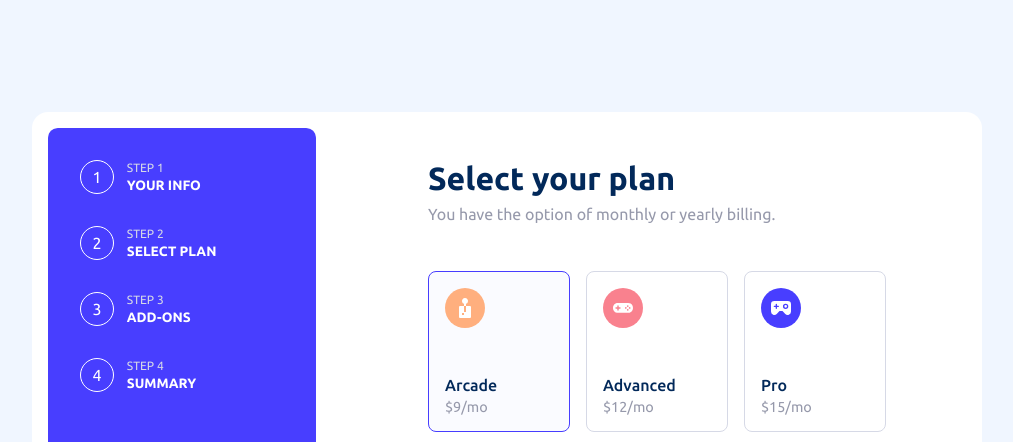
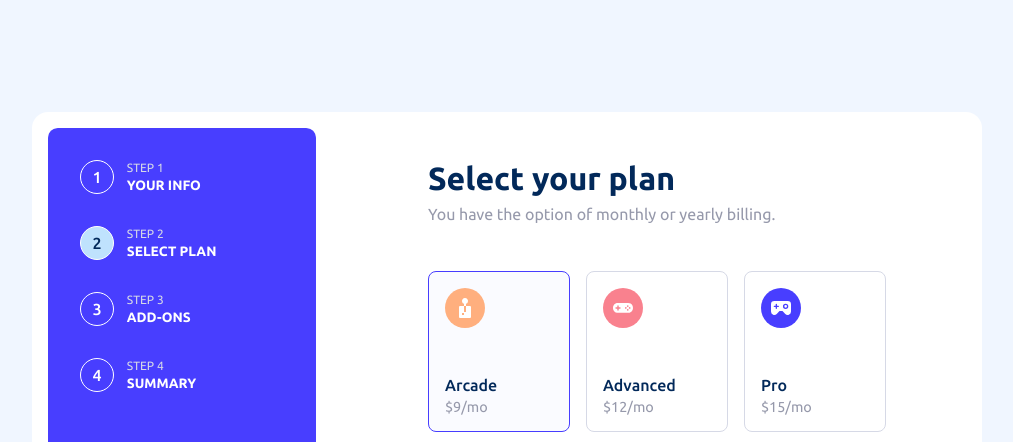
Before and after one commit to vincora/multi-step-form, a React (Create React App) app: page / in a window 1280 px wide. Shown: the top 442 px of the page, without its empty margins (133-1146 px from the left). Built offline with nearby package versions, Linux system fonts and the light colour scheme.

Commit message:
sidebar item active style

```diff
--- a/src/App.js
+++ b/src/App.js
@@ -17,7 +17,7 @@ function App() {
     <div className={style.layoutWrapper}>
       <div className={style.layout}>
         <div className={style.layout__sidebar}>
-          <Sidebar />
+          <Sidebar step={step}/>
         </div>
         <main className={style.layout__main}>
           <h1 hidden>Multi step form</h1>
@@ -34,7 +34,6 @@ function App() {
                       description="Please provide your name, email address, and phone number."
                     />
                   </div>
-
                   <Step1 />
                 </div>
                 <div className={style.main__buttons}>
--- a/src/components/sidebar/Sidebar.js
+++ b/src/components/sidebar/Sidebar.js
@@ -1,7 +1,8 @@
 import React from "react";
 import style from "./Sidebar.module.scss";
+import cn from "classnames";
 
-const Sidebar = () => {
+const Sidebar = ({step}) => {
   const titles = ["Your info", "Select plan", "Add-ons", "Summary"];
 
   return (
@@ -10,7 +11,7 @@ const Sidebar = () => {
         {titles.map((item, number) => {
           return (
             <li className={style.item} key={item}>
-              <div className={style.item__number}>{number+1}</div>
+              <div className={cn(style.item__number, {[style.item__number_active]: step === number+1})}>{number+1}</div>
               <div className={style.item__info}>
                 <div className={style.item__subtitle}>Step {number+1}</div>
                 <div className={style.item__title}>{item}</div>
--- a/src/components/sidebar/Sidebar.module.scss
+++ b/src/components/sidebar/Sidebar.module.scss
@@ -22,6 +22,11 @@
         justify-content: center;
         align-items: center;
         padding: 1em;
+        font-weight: 500;
+        &_active{
+            background-color: hsl(206, 94%, 87%);
+            color: hsl(213, 96%, 18%);
+        }
     }
     &__title{
         font-weight: 700;
```
